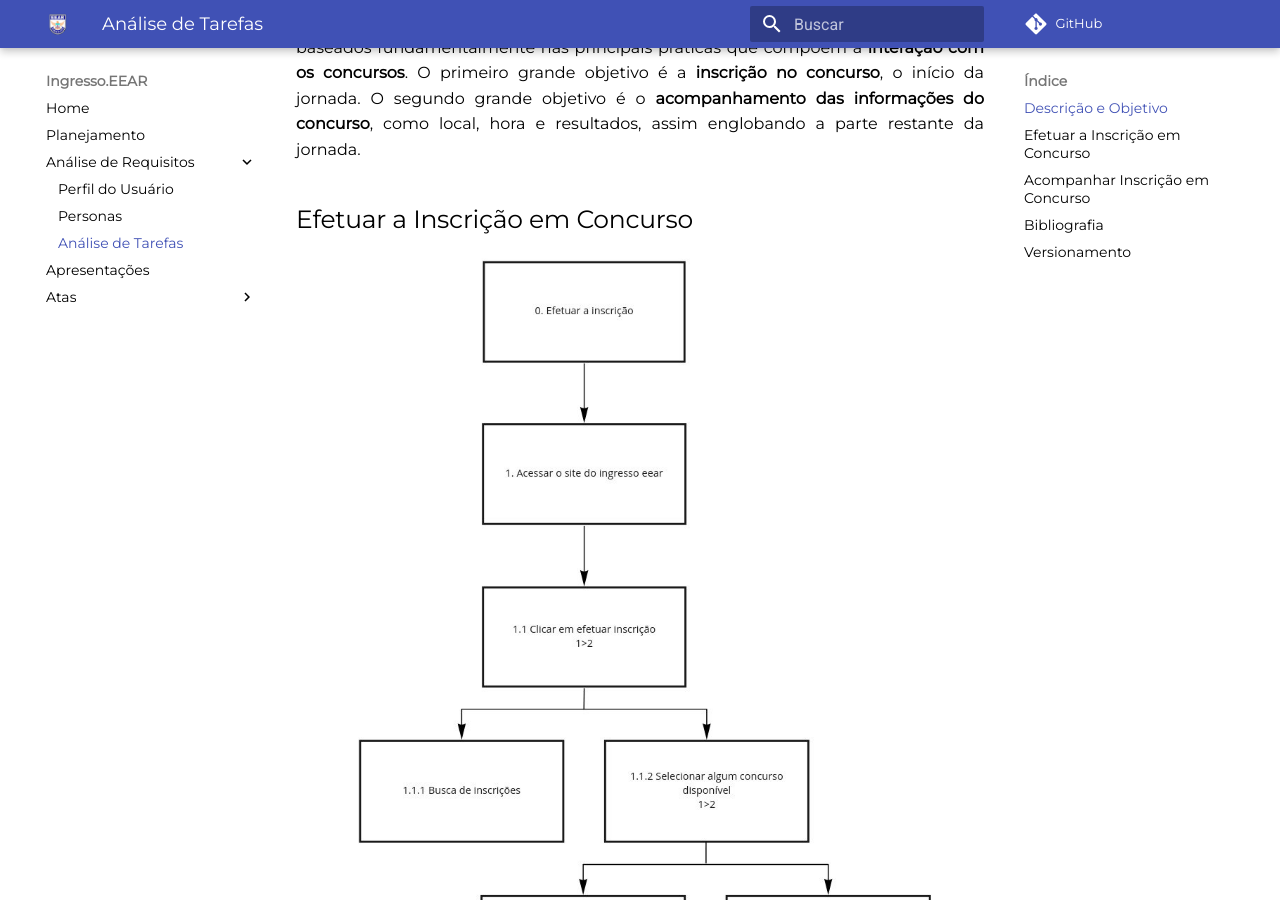
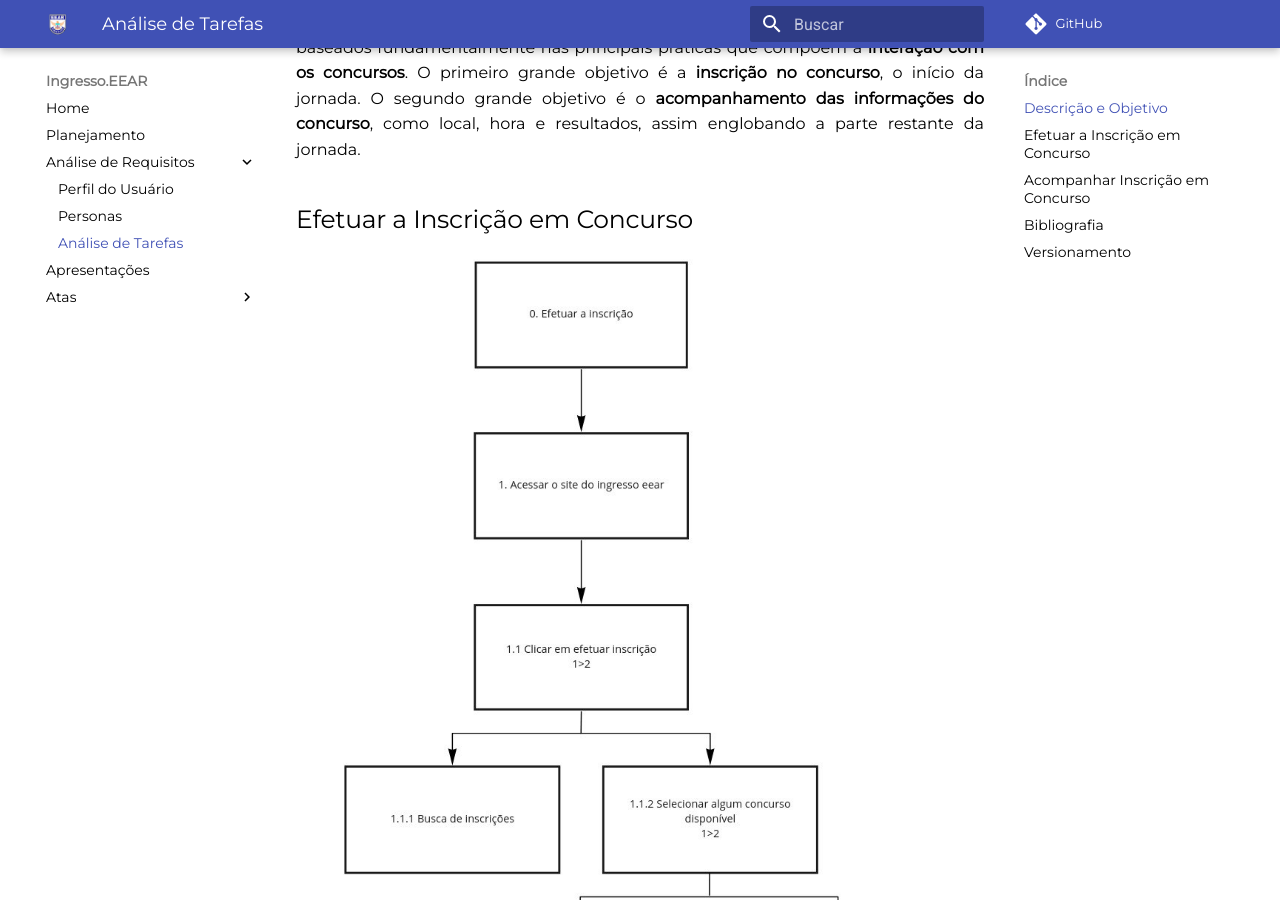
Before and after one commit to CarlosZoft/2020.2-Ingresso.eear, an MkDocs documentation site: the page built from docs/analise-de-requisitos/analise-de-tarefas.md, in a window 1280 px wide and 900 px high, scrolled down 612 px. Built offline with MkDocs 1.6.1 and Material for MkDocs 9.7.7, drawn with Linux system fonts in a browser that asks for light colours; comment, search, counter and statistics services are not loaded.

Commit message:
(#19) Corrigindo erro de imagens Analise de Tarefas

```diff
--- a/docs/analise-de-requisitos/analise-de-tarefas.md
+++ b/docs/analise-de-requisitos/analise-de-tarefas.md
@@ -17,9 +17,7 @@ Como o intuito do site é ser uma plataforma para concurso da EEAR, identificamo
 
 ## Efetuar a Inscrição em Concurso
 
-<div align="center">
-  <img width=95% align="center" src="/assets/imagens/analise_tarefa_1.jpg"/>
-</div>
+![Cronograma de atividades](/assets/imagens/analise_tarefa_1.jpg)
 
 | **Objetivos / Operações** | **Problemas e Recomendações** |
 | --- | --- |
@@ -34,9 +32,7 @@ Como o intuito do site é ser uma plataforma para concurso da EEAR, identificamo
 
 ## Acompanhar Inscrição em Concurso
 
-<div align="center">
-  <img width=70% align="center" src="/assets/imagens/analise_tarefa_2.jpg"/>
-</div>
+![Cronograma de atividades](/assets/imagens/analise_tarefa_2.jpg)
 
 | **Objetivos / Operações** | **Problemas e Recomendações** |
 | --- | --- |
```
